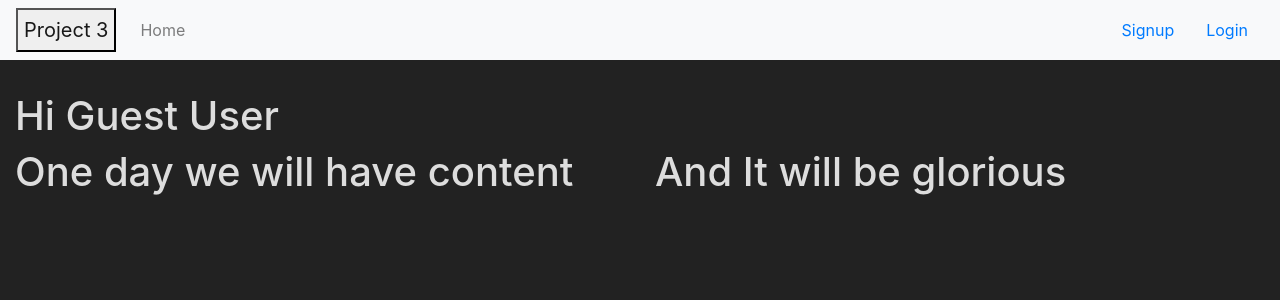
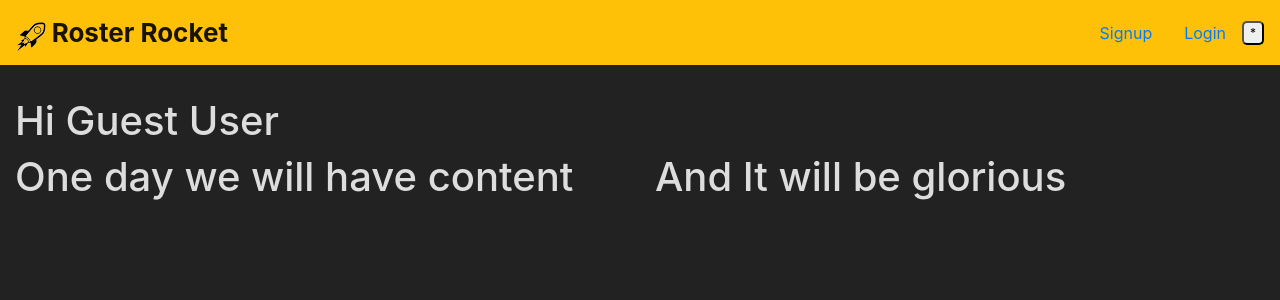
Before and after one commit to kgeary/roster-rocket, a React (Create React App) app in the folder client/: page / in a window 1280 px wide. Shown: the top 300 px of the page. Built offline with nearby package versions, Linux system fonts and the light colour scheme.

Commit message:
Changed Nav. Added Logo.

```diff
--- a/client/src/components/Nav/index.js
+++ b/client/src/components/Nav/index.js
@@ -1,8 +1,9 @@
 import React from "react";
-import { NavLink } from "react-router-dom";
+import { NavLink, Link } from "react-router-dom";
 import { useStoreContext } from "../../utils/GlobalState";
 import useBodyClass from "../../utils/useBodyClass";
 import "./style.css";
+import Logo from "./rocket-logo.png";
 import API from "../../utils/API";
 import * as ACTIONS from "../../utils/actions";
 const Nav = () => {
@@ -43,19 +44,22 @@ const Nav = () => {
   }
 
   return (
-    <nav className="navbar navbar-expand-md navbar-light bg-light">
+    <nav className="navbar navbar-expand-md navbar-light bg-warning">
       {state.loading ?
         <NavLink className="navbar-brand ml-auto" to="/">Loading...</NavLink> :
         <React.Fragment>
-          <button className="navbar-brand" onClick={toggleTheme}>Project 3</button>
+          <Link exact className="navbar-brand" to="/home">
+              <img src={Logo} width="30" height="30" alt="" /> <span className="brand">Roster Rocket</span>
+              </Link>
           <button className="navbar-toggler" type="button" data-toggle="collapse" data-target="#navbarSupportedContent" aria-controls="navbarSupportedContent" aria-expanded="false" aria-label="Toggle navigation">
             <span className="navbar-toggler-icon"></span>
           </button>
           <div className="collapse navbar-collapse" id="navbarSupportedContent">
             <div className="navbar-nav mr-auto">
-              <NavLink exact className="nav-link" activeClassName="active" to="/home">Home</NavLink>
+              {/* <NavLink exact className="nav-link" activeClassName="active" to="/home">Home</NavLink> */}
             </div>
             {state.username ? getUserOptions() : getNonUserOptions()}
+            <button className="change-theme" onClick={toggleTheme}>*</button>
           </div>
         </React.Fragment>
       }
--- a/client/src/components/Nav/style.css
+++ b/client/src/components/Nav/style.css
@@ -4,7 +4,7 @@ body.dark {
 }
 
 body.light {
-  background-color: #DDD;
+  background-color: #ddd;
   color: #222;
 }
 
@@ -28,3 +28,13 @@ body.dark .navbar.navbar-light.bg-light {
     border-top: 1px solid black;
   }
 }
+
+.brand {
+  font-size: 26px;
+  font-weight: bold;
+}
+
+.change-theme {
+  font-size: 12px;
+  border-radius: 5px;
+}
```
Also changed, not shown: client/src/components/Nav/rocket-logo.png (added), 1 other file (tests, documents, lock files or other folders).
